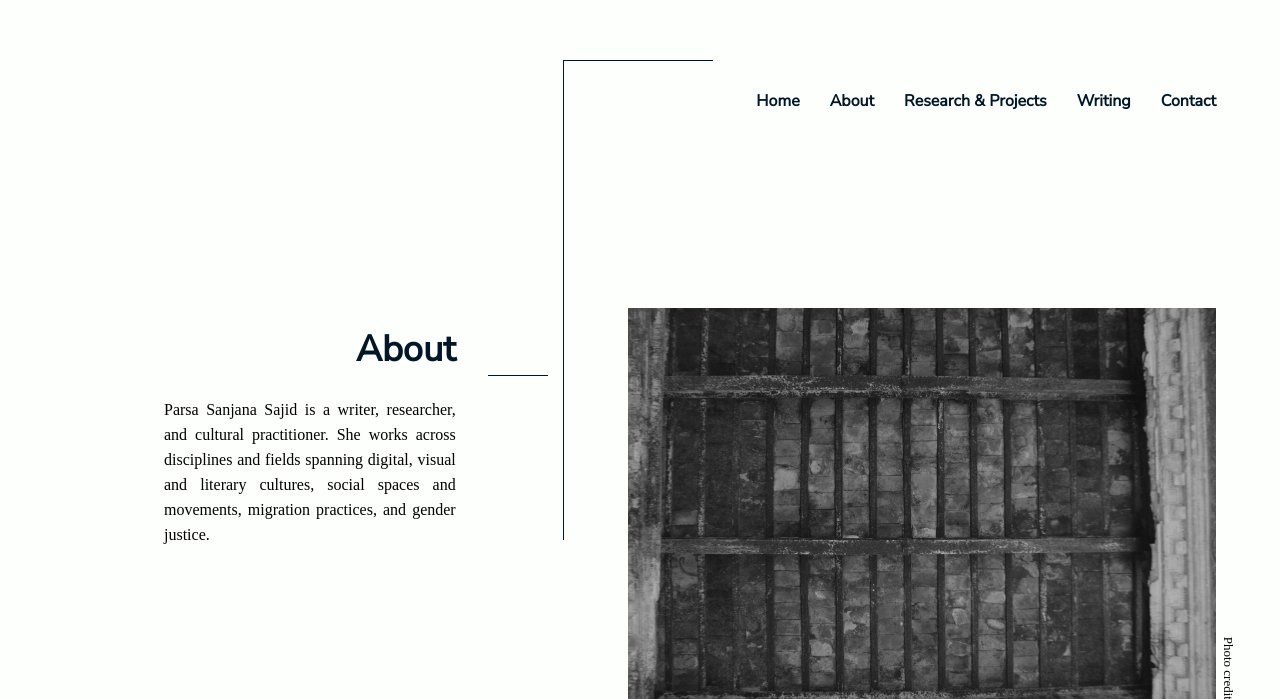
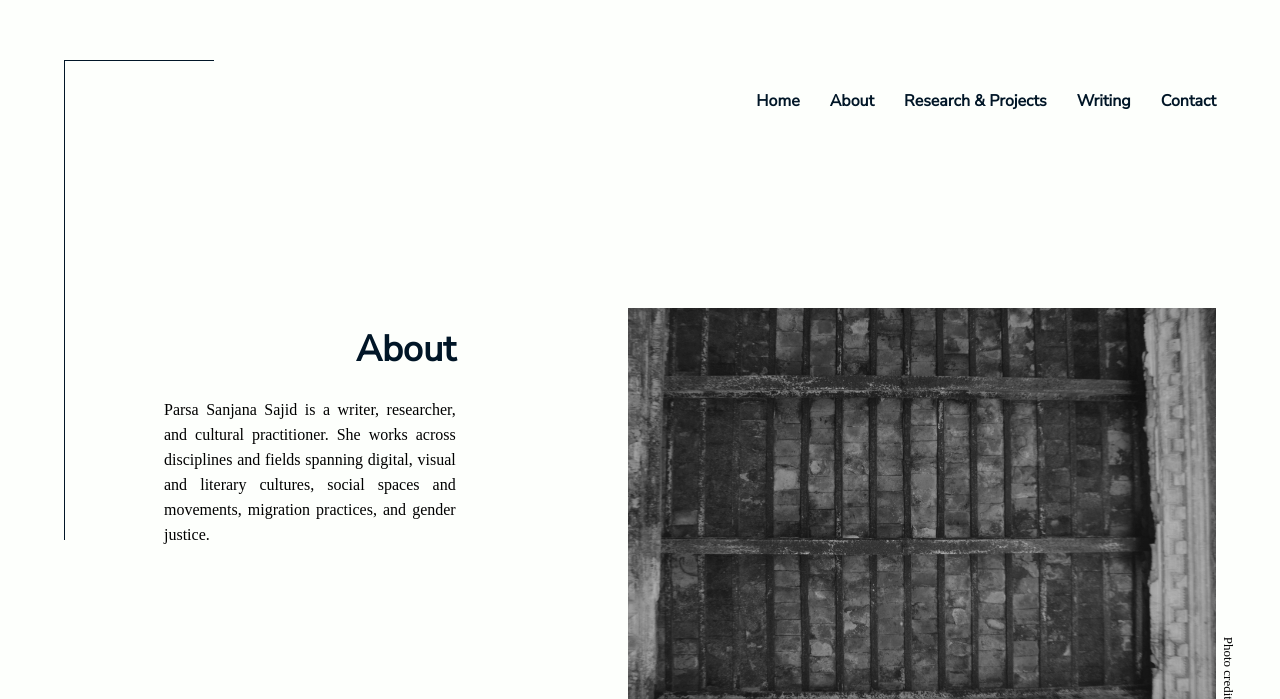
Before and after one commit to imraniloy023/P-P-P, a plain HTML site: page about.html in a window 1280 px wide. Shown: the part 101-800 px from the top of the page. Drawn offline with nearby package versions, Linux system fonts and the light colour scheme; a web font is replaced by a local one.

Commit message:
line design

```diff
--- a/styles.css
+++ b/styles.css
@@ -158,6 +158,9 @@ h2.horizontal{
 
 .line-design{
     position: absolute;
+    position: absolute;
+    left: 44%;
+    top: -5vh;
 }
 
 
@@ -166,9 +169,9 @@ h2.horizontal{
     border: none;
     height: 0.3px;
     background-color: #011627;
-    width: 13%;
-    bottom: 6%;
-    left: 92%;
+    width: 30%;
+    left: -30%;
+    top: 39vh;
 }
 
 .line-art{
@@ -177,9 +180,6 @@ h2.horizontal{
     height: 60vh;
     border-left: 1px solid #011627;
     border-top: 1px solid #011627;
-    right: -39vw;
-    /* top: -61%; */
-    top: -5vh;
 }
 
 .baseline.about-page{
```
Also changed, not shown: index.html (+6 -4 lines).
